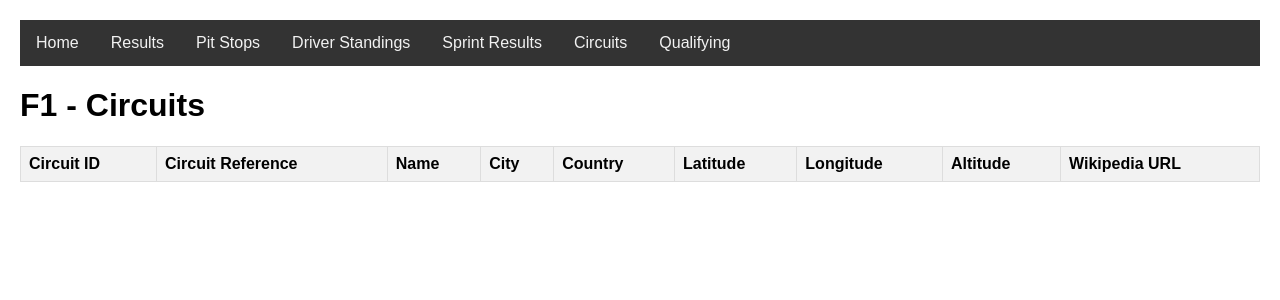
After one commit to itudb2312/itudb2312, a Flask app: page /circuits in a window 1280 px wide. The commit adds this page. Shown: the top 300 px of the page. Run offline with Flask 3, Linux system fonts and the light colour scheme; data that the repository does not hold is empty.

Commit message:
Add qualify and circuit tables, pages and python functions
Also updated readme to fix username error

```diff
--- a/app.py
+++ b/app.py
@@ -62,5 +62,21 @@ def sprint_results():
 
     return render_template('sprint_results.html',sprint_results=result)
 
+@app.route('/circuits')
+def circuits():
+    select_query = "SELECT * FROM circuits"
+    cursor.execute(select_query)
+    result = cursor.fetchall()
+
+    return render_template('circuits.html',circuits=result)
+
+@app.route('/qualifying')
+def qualifying():
+    select_query = "SELECT * FROM qualifying"
+    cursor.execute(select_query)
+    result = cursor.fetchall()
+
+    return render_template('qualifying.html',qualifying=result)
+
 if __name__ == '__main__':
     app.run(port=8000, debug=True)
--- /dev/null
+++ b/templates/circuits.html
@@ -0,0 +1,51 @@
+<!DOCTYPE html>
+<html lang="en">
+    <head>
+        <meta charset="UTF-8" />
+        <meta name = "viewport" content="width=device-width,
+        initial-scale=1.0" />
+        <title>F1 - Circuits</title>
+        <link
+            rel="stylesheet"
+            href="{{ url_for('static',filename='styles/style.css') }}"
+        />
+    </head>
+    <body>
+        <div class="topnav">
+            <a href="/">Home</a>
+            <a href="/results">Results</a>
+            <a href="/pit_stops">Pit Stops</a>
+            <a href="/driver_standings">Driver Standings</a>
+            <a href="/sprint_results">Sprint Results</a>
+            <a href="/circuits">Circuits</a>
+            <a href="/qualifying">Qualifying</a>
+        </div>
+        <h1>F1 - Circuits</h1>
+        <table>
+            <tr>
+                <th>Circuit ID</th>
+                <th>Circuit Reference</th>
+                <th>Name</th>
+                <th>City</th>
+                <th>Country</th>
+                <th>Latitude</th>
+                <th>Longitude</th>
+                <th>Altitude</th>
+                <th>Wikipedia URL</th>
+            </tr>
+            {% for circuit in circuits %}
+            <tr>
+                <td>{{ circuit[0] }}</td>
+                <td>{{ circuit[1] }}</td>
+                <td>{{ circuit[2] }}</td>
+                <td>{{ circuit[3] }}</td>
+                <td>{{ circuit[4] }}</td>
+                <td>{{ circuit[5] }}</td>
+                <td>{{ circuit[6] }}</td>
+                <td>{{ circuit[7] }}</td>
+                <td>{{ circuit[8] }}</td>
+            </tr>
+            {% endfor %}
+        </table>
+    </body>
+</html>
--- a/templates/home.html
+++ b/templates/home.html
@@ -16,6 +16,8 @@
             <a href="/pit_stops">Pit Stops</a>
             <a href="/driver_standings">Driver Standings</a>
             <a href="/sprint_results">Sprint Results</a>
+            <a href="/circuits">Circuits</a>
+            <a href="/qualifying">Qualifying</a>
         </div>
     </body>
 </html>
```
Also changed, not shown: init.sql (+42 -0 lines), templates/qualifying.html (added, +51 -0 lines), README.md, 1 other file.
